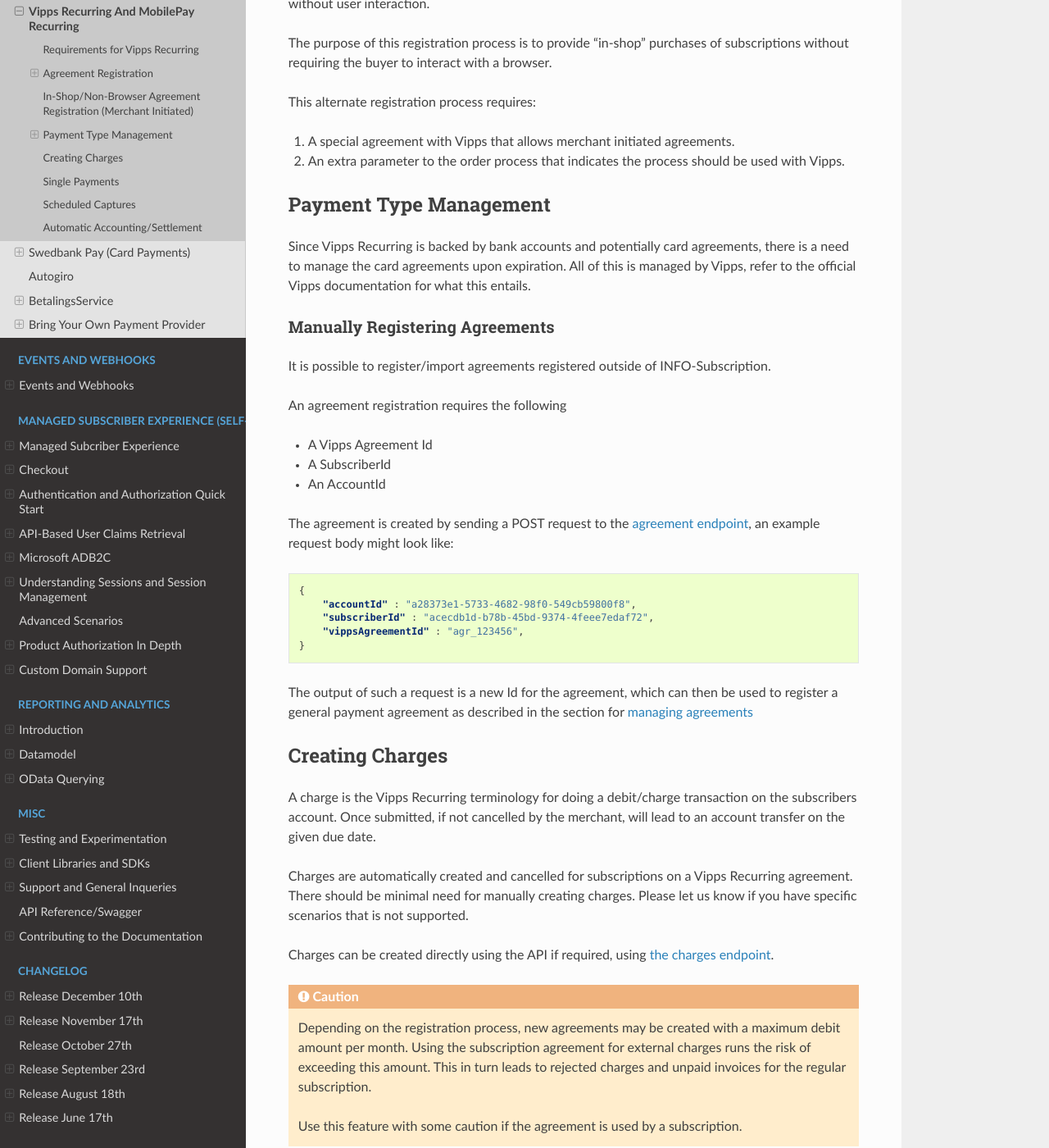
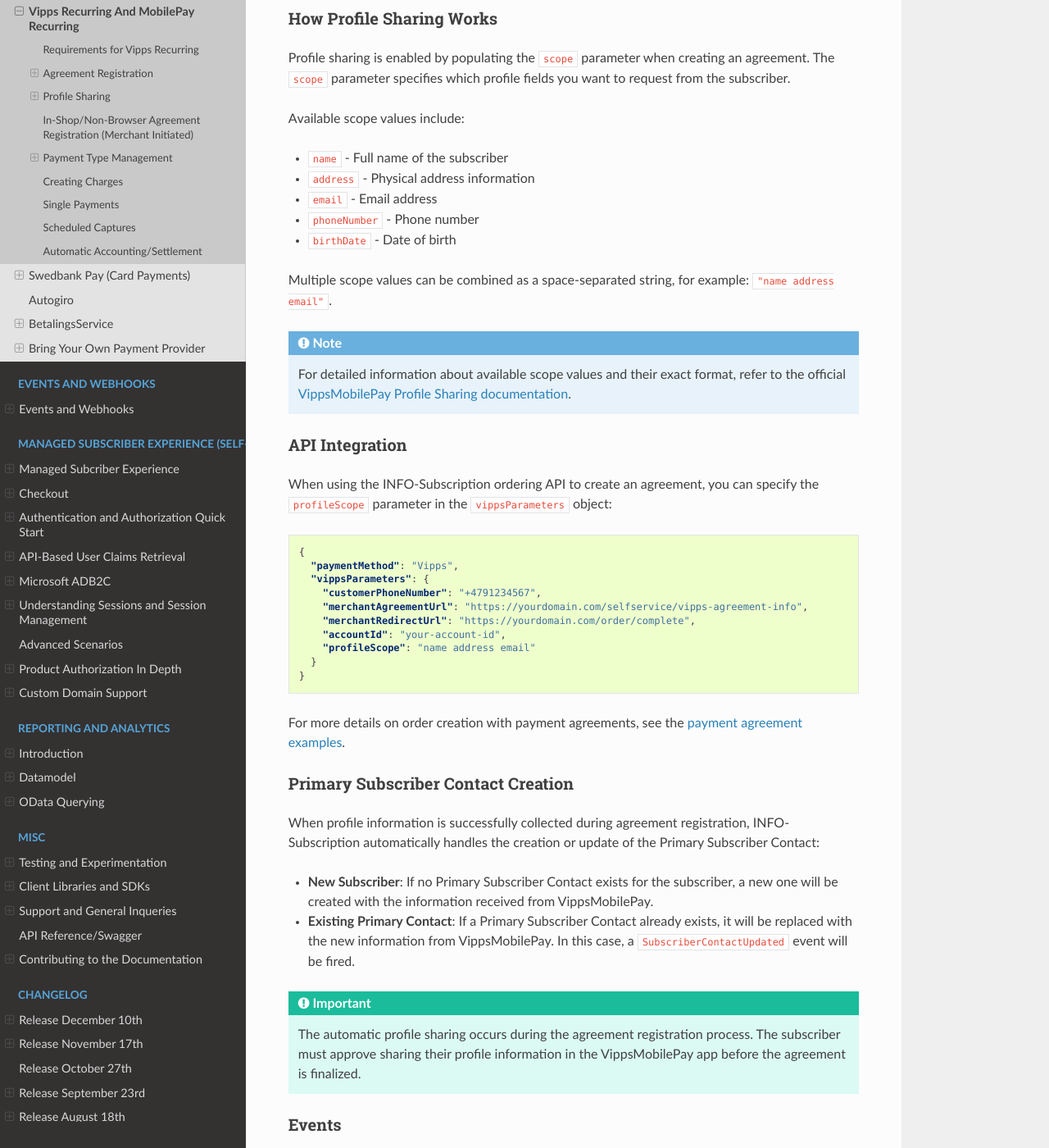
Before and after one commit to infosoftas/info-subscription-doc, a Sphinx documentation site: the page built from source/payments/providers/vipps.rst, in a window 1280 px wide and 1400 px high, scrolled down 2108 px. Shown: the whole window at 82% size. Built offline with Sphinx 7.4.7 and the Read the Docs theme 3.1.0, drawn with Linux system fonts in a browser that asks for light colours; formulas are drawn with MathJax 3; some of the changed text lies outside the part shown.

Commit message:
Add Profile Sharing documentation to VippsMobilePay integration (#135)
* Initial plan

* Add Profile Sharing documentation to VippsMobilePay integration

Co-authored-by: esbenbach <1378302+esbenbach@users.noreply.github.com>

---------

Co-authored-by: copilot-swe-agent[bot] <198982749+Copilot@users.noreply.github.com>
Co-authored-by: esbenbach <1378302+esbenbach@users.noreply.github.com>

```diff
--- a/source/payments/providers/vipps.rst
+++ b/source/payments/providers/vipps.rst
@@ -57,6 +57,66 @@ When subscribers are redirected to the VippsMobilePay terminal or landing page t
 
 .. note::
    The agreement state returned by the remote endpoint is directly transferred from VippsMobilePay's upstream API. For detailed information about agreement states and status values, please refer to the official `VippsMobilePay Recurring API Documentation <https://developer.vippsmobilepay.com/docs/APIs/recurring-api/>`_.
+
+Profile Sharing
+---------------
+During the agreement registration process, |projectName| supports automatic profile sharing with VippsMobilePay. This feature allows you to collect the subscriber's contact information (name, address, email, phone number, etc.) directly from their VippsMobilePay profile during agreement registration.
+
+How Profile Sharing Works
+~~~~~~~~~~~~~~~~~~~~~~~~~
+Profile sharing is enabled by populating the ``scope`` parameter when creating an agreement. The ``scope`` parameter specifies which profile fields you want to request from the subscriber.
+
+Available scope values include:
+
+* ``name`` - Full name of the subscriber
+* ``address`` - Physical address information
+* ``email`` - Email address
+* ``phoneNumber`` - Phone number
+* ``birthDate`` - Date of birth
+
+Multiple scope values can be combined as a space-separated string, for example: ``"name address email"``.
+
+.. note::
+   For detailed information about available scope values and their exact format, refer to the official `VippsMobilePay Profile Sharing documentation <https://developer.vippsmobilepay.com/docs/APIs/recurring-api/recurring-api-guide/#profile-sharing>`_.
+
+API Integration
+~~~~~~~~~~~~~~~
+When using the |projectName| ordering API to create an agreement, you can specify the ``profileScope`` parameter in the ``vippsParameters`` object:
+
+.. code-block:: json
+
+    {
+      "paymentMethod": "Vipps",
+      "vippsParameters": {
+        "customerPhoneNumber": "+4791234567",
+        "merchantAgreementUrl": "https://yourdomain.com/selfservice/vipps-agreement-info",
+        "merchantRedirectUrl": "https://yourdomain.com/order/complete",
+        "accountId": "your-account-id",
+        "profileScope": "name address email"
+      }
+    }
+
+For more details on order creation with payment agreements, see the :ref:`payment agreement examples <order-example-payment-agreement>`.
+
+Primary Subscriber Contact Creation
+~~~~~~~~~~~~~~~~~~~~~~~~~~~~~~~~~~~~
+When profile information is successfully collected during agreement registration, |projectName| automatically handles the creation or update of the Primary Subscriber Contact:
+
+* **New Subscriber**: If no Primary Subscriber Contact exists for the subscriber, a new one will be created with the information received from VippsMobilePay.
+
+* **Existing Primary Contact**: If a Primary Subscriber Contact already exists, it will be replaced with the new information from VippsMobilePay. In this case, a ``SubscriberContactUpdated`` event will be fired.
+
+.. important::
+   The automatic profile sharing occurs during the agreement registration process. The subscriber must approve sharing their profile information in the VippsMobilePay app before the agreement is finalized.
+
+Events
+~~~~~~
+When profile information is collected and processed:
+
+* If a new Primary Subscriber Contact is created: ``com.info-subscription.SubscriberContactCreated`` event is fired
+* If an existing Primary Subscriber Contact is replaced: ``com.info-subscription.SubscriberContactUpdated`` event is fired
+
+These events can be used to synchronize subscriber contact information with external systems such as CRM, data warehouses, or marketing platforms.
 
 In-Shop/Non-Browser Agreement Registration (Merchant Initiated)
 ---------------------------------------------------------------
```
